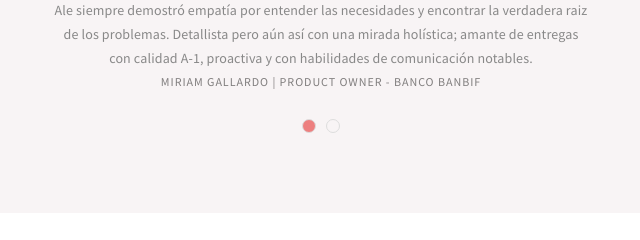
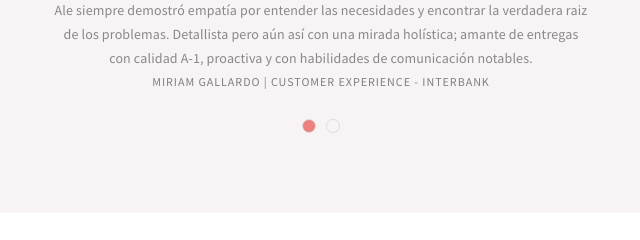
Before and after one commit to DebbieVejarano/SiliconPro, a plain HTML site: page index.html in a window 1280 px wide. Shown: the part 2890-3130 px from the top of the page, 319-959 px from the left. Drawn offline with Linux system fonts and the light colour scheme.

Commit message:
cambiando dato testimonio

```diff
--- a/index.html
+++ b/index.html
@@ -523,7 +523,7 @@
                          <br /> de los problemas. Detallista pero aún así con una mirada holística; amante de entregas
                          <br />con calidad A-1, proactiva y con habilidades de comunicación notables.
                         </p>
-                    <p class="client-name">Miriam Gallardo | Product Owner - Banco Banbif</p>
+                    <p class="client-name">Miriam Gallardo | Customer Experience - Interbank</p>
                 </div>
                 <div class="single-testimonial">
                     <img src="img/clients/2.jpg" alt="client image" class="client">
```
